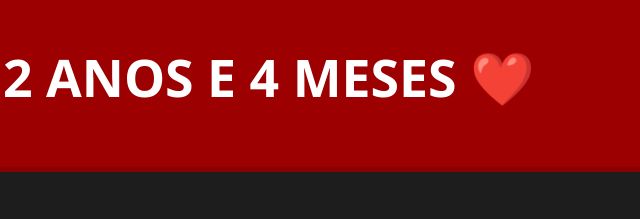
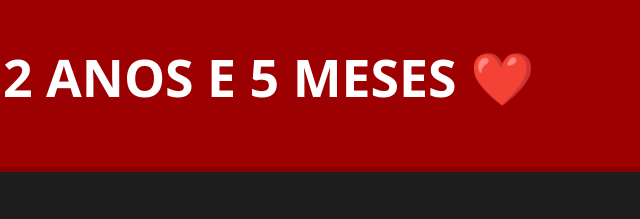
Before and after one commit to ferokatos/SiteDaNicolly, a plain HTML site: page index.html in a window 1280 px wide. Shown: the top 219 px of the page, 483-1123 px from the left. Drawn offline with Linux system fonts and the light colour scheme.

Commit message:
Update index.html

```diff
--- a/index.html
+++ b/index.html
@@ -9,7 +9,7 @@
 <body>
     <!-- Cabeçalho -->
     <header>
-        <h1>NOSSOS 2 ANOS E 4 MESES ❤️</h1>
+        <h1>NOSSOS 2 ANOS E 5 MESES ❤️</h1>
     </header>
 
     <!-- Seção de mensagem principal -->
```
